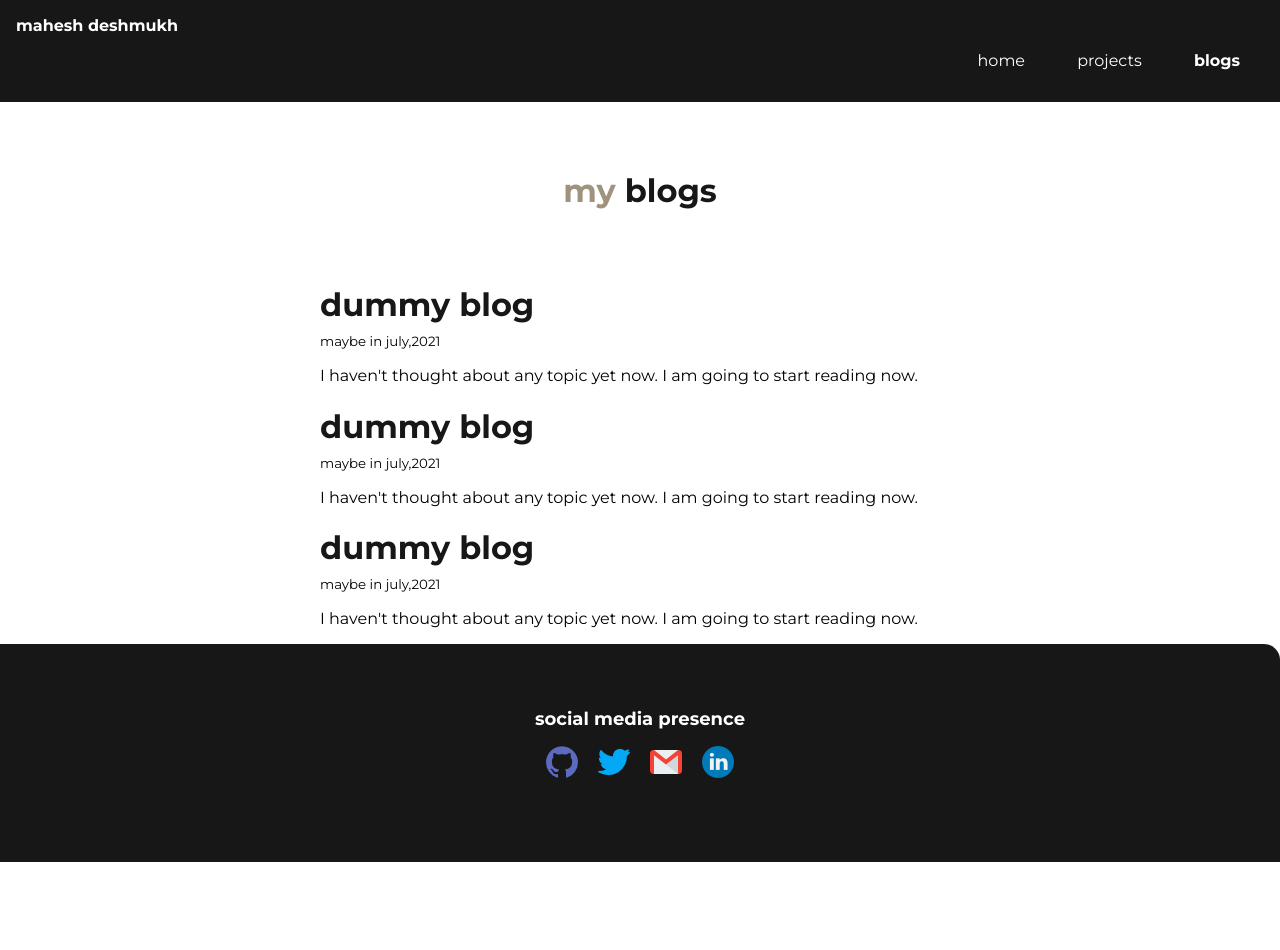
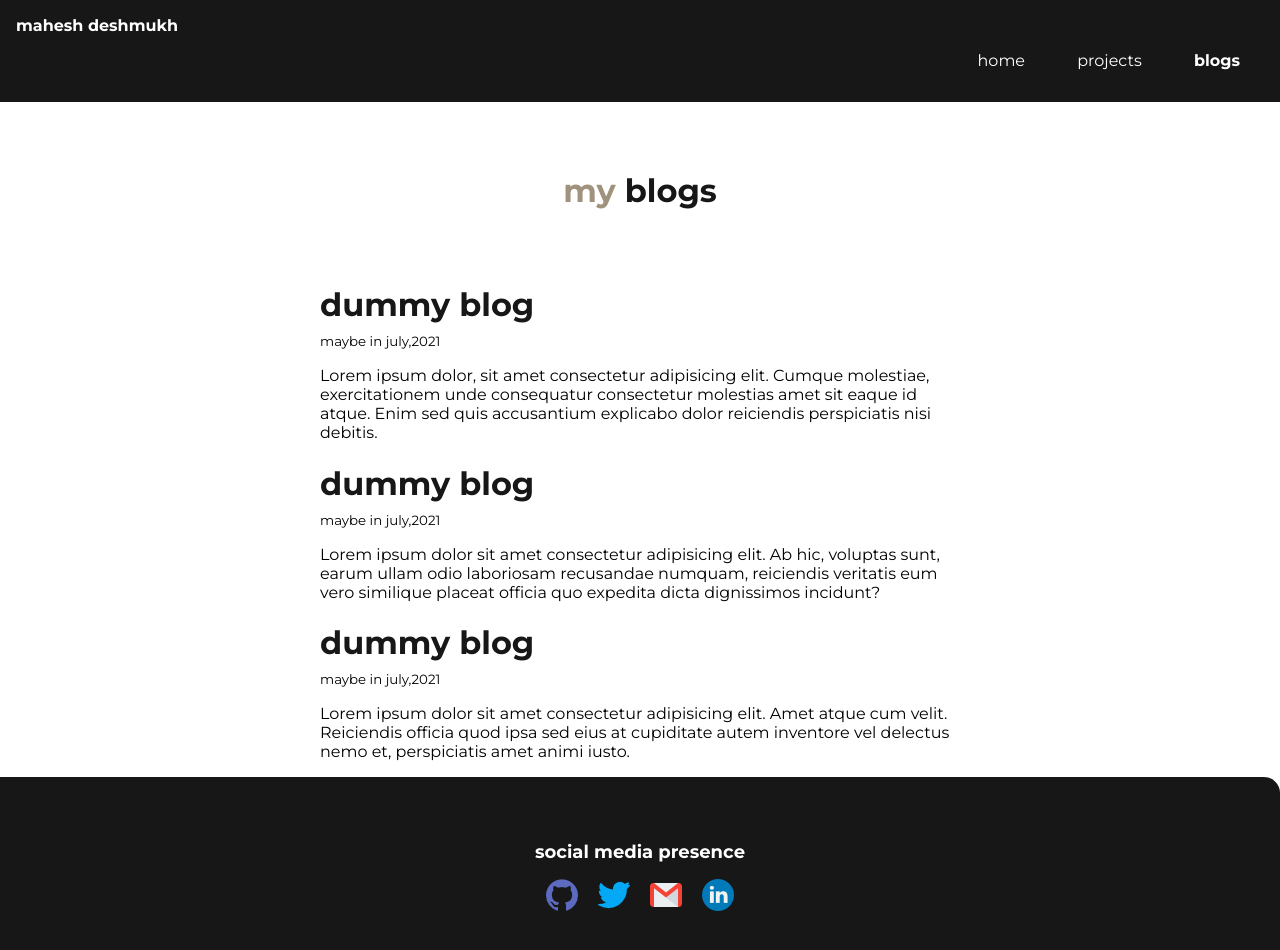
Before and after one commit to msdeshmukh009/my-portfolio, a plain HTML site: page blogs.html in a window 1280 px wide. Before the commit the page ends 862 px from the top, so only its background shows below. Drawn offline with Linux system fonts and the light colour scheme.

Commit message:
update: lorem ipsum added

```diff
--- a/blogs.html
+++ b/blogs.html
@@ -34,17 +34,23 @@
             <li>
                 <h1 class="blog-heading" ><a class="link blog-heading"  href="/">dummy blog </a> </h1>
                 <small>maybe in july,2021 </small>
-                <p>I haven't thought about any topic yet now. I am going to start reading now.</p>
+                <p>Lorem ipsum dolor, sit amet consectetur adipisicing elit.
+                    Cumque molestiae, exercitationem unde consequatur consectetur molestias amet sit eaque id atque.
+                     Enim sed quis accusantium explicabo dolor reiciendis perspiciatis nisi debitis.</p>
             </li>
             <li>
                 <h1 class="blog-heading" ><a class="link blog-heading" href="/">dummy blog</a> </h1>
                 <small>maybe in july,2021 </small>
-                <p>I haven't thought about any topic yet now. I am going to start reading now.</p>
+                <p>Lorem ipsum dolor sit amet consectetur adipisicing elit.
+                    Ab hic, voluptas sunt, earum ullam odio laboriosam recusandae numquam, reiciendis veritatis
+                     eum vero similique placeat officia quo expedita dicta dignissimos incidunt?</p>
             </li>
             <li>
                 <h1 class="blog-heading" ><a class="link blog-heading" href="/">dummy blog</a> </h1>
                 <small>maybe in july,2021 </small>
-                <p>I haven't thought about any topic yet now. I am going to start reading now.</p>
+                <p>Lorem ipsum dolor sit amet consectetur adipisicing elit. Amet atque cum velit.
+                    Reiciendis officia quod ipsa sed eius at cupiditate autem inventore
+                    vel delectus nemo et, perspiciatis amet animi iusto.</p>
             </li>
         </ul>
     </div>
```
